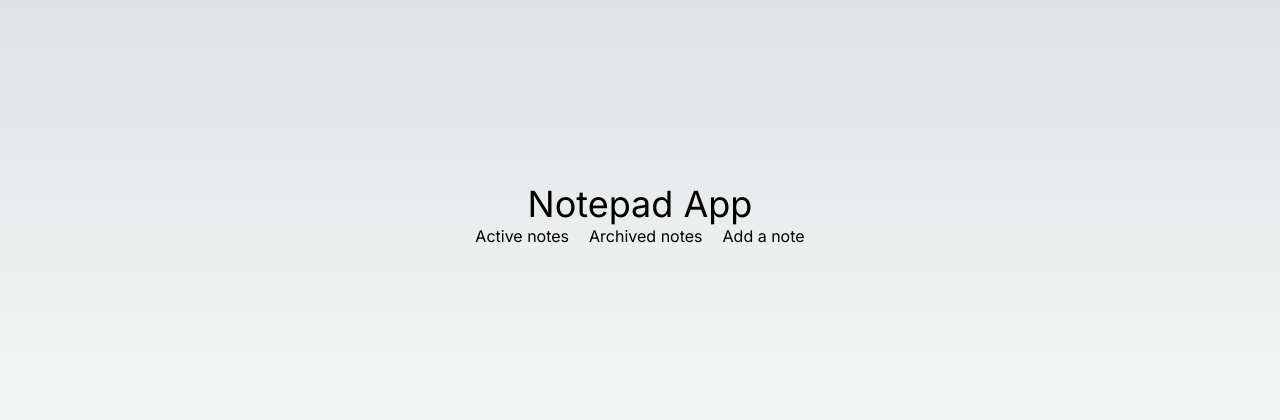
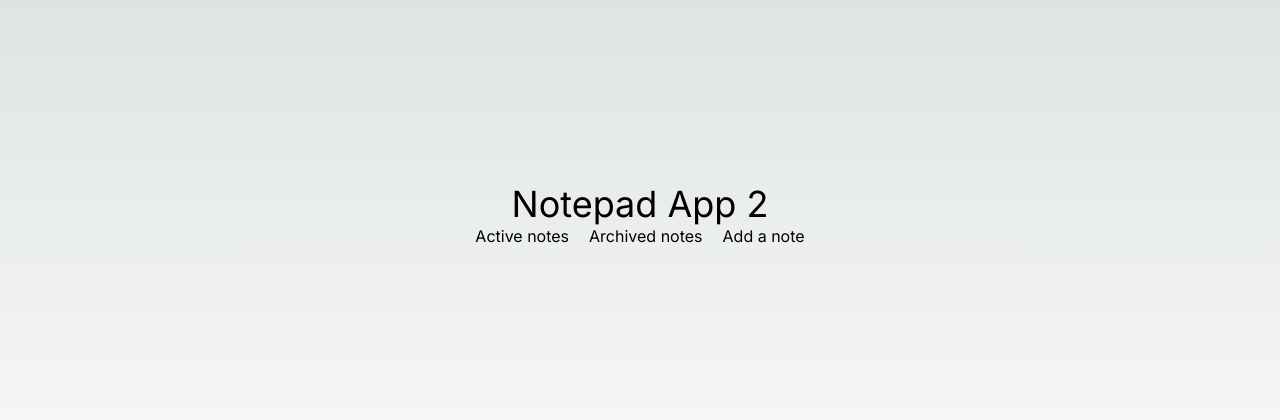
Before and after one commit to miguel-atencio-vargas/grade-project-2, a Next.js app in the folder frontend/: page / in a window 1280 px wide. Shown: the part 184-604 px from the top of the page. Built offline with nearby package versions, Linux system fonts and the light colour scheme.

Commit message:
Update layout.tsx

```diff
--- a/frontend/app/layout.tsx
+++ b/frontend/app/layout.tsx
@@ -15,7 +15,7 @@ export default function RootLayout({ children }: Readonly<{ children: React.Reac
     <html lang="en">
       <body className={`${inter.className} h-screen flex items-center justify-center flex-col`} >
         <header className="text-4xl">
-          <GoToPage href={'index.html'} text={'Notepad App'} />
+          <GoToPage href={'index.html'} text={'Notepad App 2'} />
         </header>
         {children}
       </body>
```
